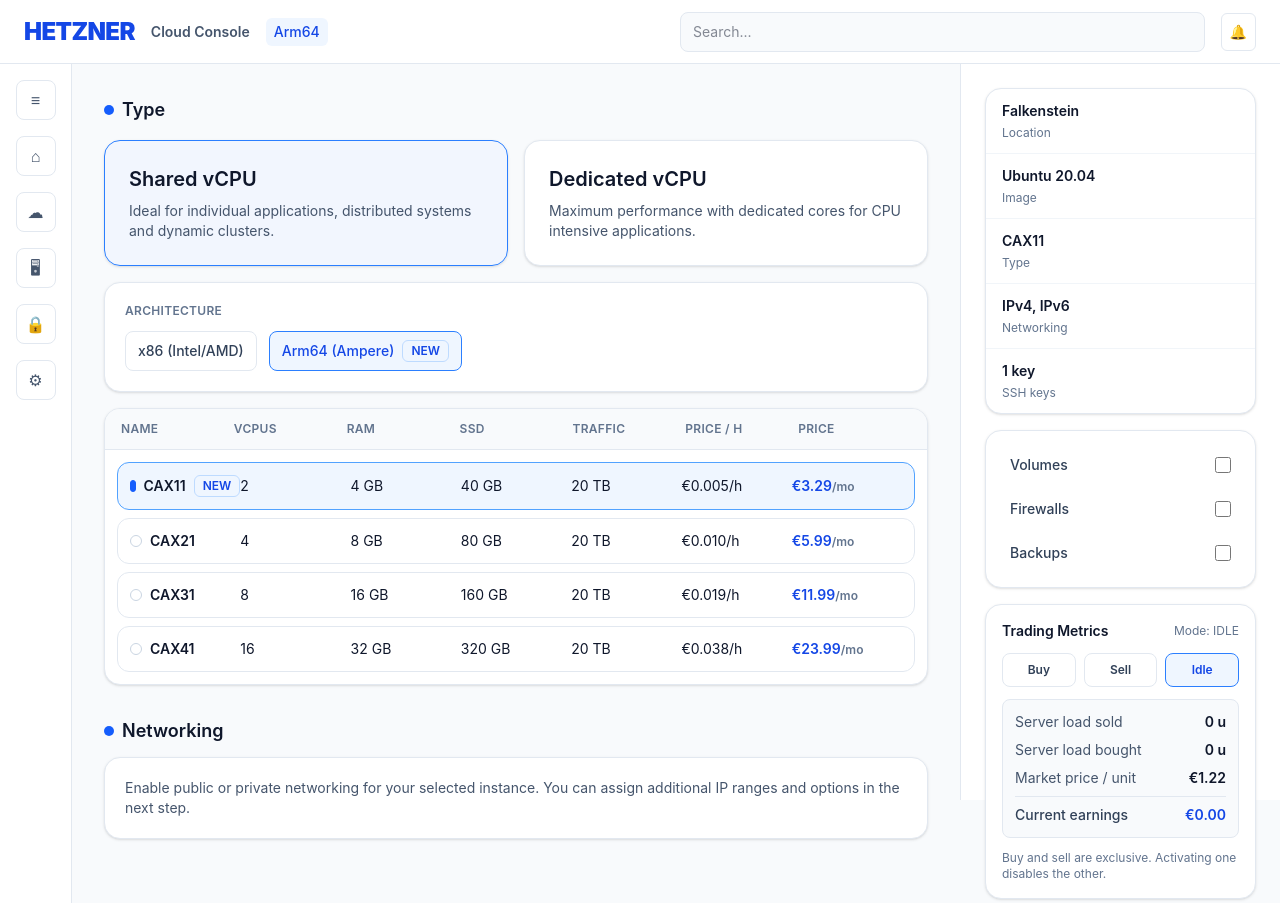
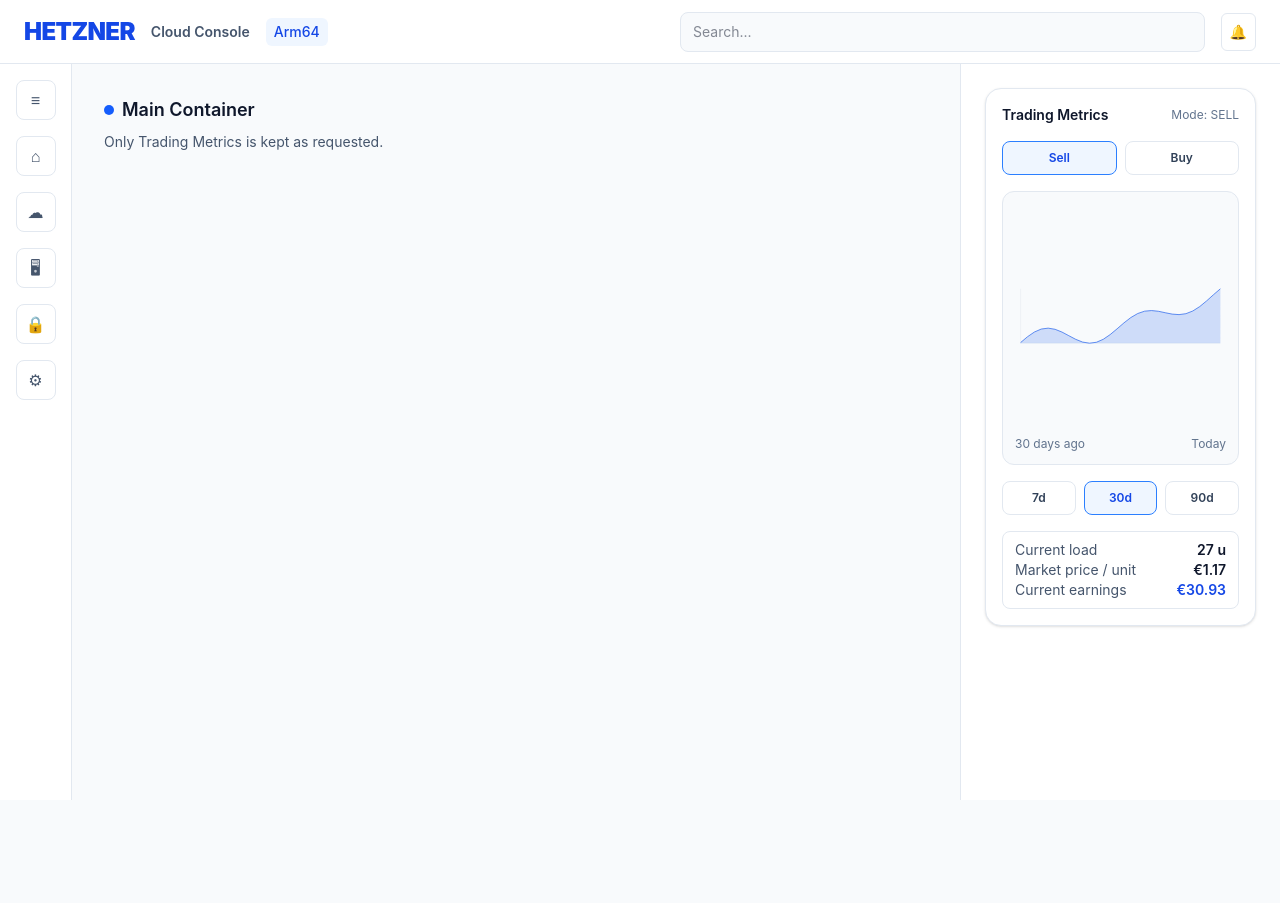
Before and after one commit to AliRasikh/compute-share-on-premise, a Next.js app: page / in a window 1280 px wide. After the commit the page ends 800 px from the top, so only its background shows below. Built offline with nearby package versions, Linux system fonts and the light colour scheme.

Commit message:
refactored sell/buy representation as a simple diagramm

```diff
--- a/src/app/page.tsx
+++ b/src/app/page.tsx
@@ -2,125 +2,20 @@
 
 import { useEffect, useMemo, useState } from "react";
 
-type ServerPlan = {
-  id: string;
-  name: string;
-  vcpus: number;
-  ram: string;
-  ssd: string;
-  traffic: string;
-  priceHour: number;
-  priceMonth: number;
-};
-
-const serverPlans: ServerPlan[] = [
-  {
-    id: "cax11",
-    name: "CAX11",
-    vcpus: 2,
-    ram: "4 GB",
-    ssd: "40 GB",
-    traffic: "20 TB",
-    priceHour: 0.005,
-    priceMonth: 3.29,
-  },
-  {
-    id: "cax21",
-    name: "CAX21",
-    vcpus: 4,
-    ram: "8 GB",
-    ssd: "80 GB",
-    traffic: "20 TB",
-    priceHour: 0.01,
-    priceMonth: 5.99,
-  },
-  {
-    id: "cax31",
-    name: "CAX31",
-    vcpus: 8,
-    ram: "16 GB",
-    ssd: "160 GB",
-    traffic: "20 TB",
-    priceHour: 0.019,
-    priceMonth: 11.99,
-  },
-  {
-    id: "cax41",
-    name: "CAX41",
-    vcpus: 16,
-    ram: "32 GB",
-    ssd: "320 GB",
-    traffic: "20 TB",
-    priceHour: 0.038,
-    priceMonth: 23.99,
-  },
-];
-
-const optionalServices = [
-  { id: "volumes", label: "Volumes", monthly: 0.0 },
-  { id: "firewalls", label: "Firewalls", monthly: 0.0 },
-  { id: "backups", label: "Backups", monthly: 0.99 },
-] as const;
+const PERIOD_OPTIONS = [7, 30, 90] as const;
 
 export default function Home() {
-  const [instanceType, setInstanceType] = useState<"shared" | "dedicated">(
-    "shared",
+  const [tradingMode, setTradingMode] = useState<"buy" | "sell">("sell");
+  const [periodDays, setPeriodDays] = useState<(typeof PERIOD_OPTIONS)[number]>(
+    30,
   );
-  const [architecture, setArchitecture] = useState<"x86" | "arm64">("arm64");
-  const [selectedPlanId, setSelectedPlanId] = useState("cax11");
-  const [selectedServices, setSelectedServices] = useState<
-    Record<(typeof optionalServices)[number]["id"], boolean>
-  >({
-    volumes: false,
-    firewalls: false,
-    backups: false,
-  });
-  const [tradingMode, setTradingMode] = useState<"idle" | "buy" | "sell">(
-    "idle",
-  );
-  const [buyLoad, setBuyLoad] = useState(0);
-  const [sellLoad, setSellLoad] = useState(0);
+  const [currentLoad, setCurrentLoad] = useState(24);
   const [marketPricePerUnit, setMarketPricePerUnit] = useState(1.18);
 
-  const selectedPlan =
-    serverPlans.find((plan) => plan.id === selectedPlanId) ?? serverPlans[0];
-
-  const ipv4Monthly = 0.5;
-  const optionalMonthly = useMemo(
-    () =>
-      optionalServices.reduce(
-        (total, service) =>
-          selectedServices[service.id] ? total + service.monthly : total,
-        0,
-      ),
-    [selectedServices],
+  const currentEarnings = useMemo(
+    () => (tradingMode === "sell" ? currentLoad * marketPricePerUnit : 0),
+    [tradingMode, currentLoad, marketPricePerUnit],
   );
-  const totalMonthly = selectedPlan.priceMonth + ipv4Monthly + optionalMonthly;
-  const currentEarnings = useMemo(
-    () => (tradingMode === "sell" ? sellLoad * marketPricePerUnit : 0),
-    [tradingMode, sellLoad, marketPricePerUnit],
-  );
-
-  const toggleService = (serviceId: (typeof optionalServices)[number]["id"]) => {
-    setSelectedServices((current) => ({
-      ...current,
-      [serviceId]: !current[serviceId],
-    }));
-  };
-
-  const setMode = (mode: "idle" | "buy" | "sell") => {
-    setTradingMode(mode);
-    if (mode === "buy") {
-      setSellLoad(0);
-    }
-    if (mode === "sell") {
-      setBuyLoad(0);
-    }
-    if (mode === "idle") {
-      setBuyLoad(0);
-      setSellLoad(0);
-    }
-  };
 
   useEffect(() => {
     const timer = setInterval(() => {
@@ -129,17 +24,62 @@
         return Math.min(2.2, Math.max(0.4, current + delta));
       });
 
-      if (tradingMode === "buy") {
-        setBuyLoad((current) => Math.min(100, Math.max(5, current + 2)));
-      }
-
-      if (tradingMode === "sell") {
-        setSellLoad((current) => Math.min(100, Math.max(5, current + 2)));
-      }
+      setCurrentLoad((current) => {
+        const direction = tradingMode === "sell" ? 1 : 0.7;
+        const delta = (Math.random() - 0.2) * 3 * direction;
+        return Math.min(100, Math.max(5, current + delta));
+      });
     }, 1800);
 
     return () => clearInterval(timer);
   }, [tradingMode]);
+
+  const chartValues = useMemo(() => {
+    const pointsCount = periodDays <= 30 ? periodDays : 30;
+    const modeFactor = tradingMode === "sell" ? 1.25 : 0.95;
+    const base = Math.max(6, currentLoad * modeFactor);
+
+    return Array.from({ length: pointsCount }, (_, index) => {
+      const progress = index / Math.max(1, pointsCount - 1);
+      const trend = base * (0.55 + progress * 0.55);
+      const waveA = Math.sin(index * 0.45) * 3.6;
+      const waveB = Math.cos(index * 0.22) * 1.9;
+      const value = trend + waveA + waveB;
+      return Math.min(100, Math.max(3, value));
+    });
+  }, [periodDays, tradingMode, currentLoad]);
+
+  const chartGeometry = useMemo(() => {
+    const width = 900;
+    const height = 280;
+    const padding = 24;
+    const plotWidth = width - padding * 2;
+    const plotHeight = height - padding * 2;
+    const min = Math.min(...chartValues);
+    const max = Math.max(...chartValues);
+    const range = Math.max(1, max - min);
+
+    const points = chartValues.map((value, index) => {
+      const x =
+        padding + (index * plotWidth) / Math.max(1, chartValues.length - 1);
+      const y = padding + ((max - value) * plotHeight) / range;
+      return { x, y };
+    });
+
+    const linePath = points
+      .map((point, index) =>
+        `${index === 0 ? "M" : "L"} ${point.x.toFixed(2)} ${point.y.toFixed(2)}`,
+      )
+      .join(" ");
+
+    const areaPath = `${linePath} L ${(
+      padding + plotWidth
+    ).toFixed(2)} ${(padding + plotHeight).toFixed(2)} L ${padding.toFixed(
+      2,
+    )} ${(padding + plotHeight).toFixed(2)} Z`;
+
+    return { width, height, padding, plotWidth, plotHeight, min, max, areaPath, linePath };
+  }, [chartValues]);
 
   return (
     <div className="min-h-screen bg-slate-50 text-slate-900">
@@ -182,181 +122,21 @@
         </aside>
 
         <main className="space-y-8 p-4 sm:p-6 lg:p-8">
-          <section className="space-y-4">
+          <section className="space-y-2 pb-8">
             <h2 className="section-title">
               <span className="inline-block h-2.5 w-2.5 rounded-full bg-blue-600" />
-              Type
+              Main Container
             </h2>
-
-            <div className="grid gap-4 lg:grid-cols-2">
-              <button
-                onClick={() => setInstanceType("shared")}
-                className={`card p-6 text-left transition ${
-                  instanceType === "shared"
-                    ? "border-blue-500 bg-blue-50/70"
-                    : "hover:border-blue-200"
-                }`}
-              >
-                <p className="text-xl font-semibold">Shared vCPU</p>
-                <p className="mt-2 text-sm text-slate-600">
-                  Ideal for individual applications, distributed systems and
-                  dynamic clusters.
+            <p className="text-sm text-slate-600">
+              Only Trading Metrics is kept as requested.
             </p>
-              </button>
-              <button
-                onClick={() => setInstanceType("dedicated")}
-                className={`card p-6 text-left transition ${
-                  instanceType === "dedicated"
-                    ? "border-blue-500 bg-blue-50/70"
-                    : "hover:border-blue-200"
-                }`}
-              >
-                <p className="text-xl font-semibold">Dedicated vCPU</p>
-                <p className="mt-2 text-sm text-slate-600">
-                  Maximum performance with dedicated cores for CPU intensive
-                  applications.
-                </p>
-              </button>
-            </div>
-
-            <div className="card p-5">
-              <p className="text-xs font-semibold tracking-wide text-slate-500">
-                ARCHITECTURE
-              </p>
-              <div className="mt-3 flex flex-wrap gap-3">
-                <button
-                  onClick={() => setArchitecture("x86")}
-                  className={`rounded-lg border px-3 py-2 text-sm font-medium transition ${
-                    architecture === "x86"
-                      ? "border-blue-500 bg-blue-50 text-blue-700"
-                      : "border-slate-200 text-slate-700 hover:border-blue-300"
-                  }`}
-                >
-                  x86 (Intel/AMD)
-                </button>
-                <button
-                  onClick={() => setArchitecture("arm64")}
-                  className={`inline-flex items-center gap-2 rounded-lg border px-3 py-2 text-sm font-medium transition ${
-                    architecture === "arm64"
-                      ? "border-blue-500 bg-blue-50 text-blue-700"
-                      : "border-slate-200 text-slate-700 hover:border-blue-300"
-                  }`}
-                >
-                  Arm64 (Ampere) <span className="chip">NEW</span>
-                </button>
-              </div>
-            </div>
-
-            <div className="card overflow-hidden">
-              <div className="grid grid-cols-7 border-b border-slate-200 bg-slate-50 px-4 py-3 text-xs font-semibold tracking-wide text-slate-500">
-                <span>NAME</span>
-                <span>VCPUS</span>
-                <span>RAM</span>
-                <span>SSD</span>
-                <span>TRAFFIC</span>
-                <span>PRICE / H</span>
-                <span>PRICE</span>
-              </div>
-              <div className="space-y-2 p-3">
-                {serverPlans.map((plan) => {
-                  const isActive = selectedPlanId === plan.id;
-                  return (
-                    <button
-                      key={plan.id}
-                      onClick={() => setSelectedPlanId(plan.id)}
-                      className={`grid w-full grid-cols-7 items-center rounded-xl border px-3 py-3 text-left text-sm transition ${
-                        isActive
-                          ? "row-active"
-                          : "border-slate-200 bg-white hover:border-blue-300 hover:bg-blue-50/50"
-                      }`}
-                    >
-                      <span className="flex items-center gap-2 font-semibold">
-                        <span
-                          className={`h-3 w-3 rounded-full border ${
-                            isActive
-                              ? "border-blue-600 bg-blue-600"
-                              : "border-slate-300 bg-white"
-                          }`}
-                        />
-                        {plan.name}
-                        {plan.id === "cax11" && <span className="chip">NEW</span>}
-                      </span>
-                      <span>{plan.vcpus}</span>
-                      <span>{plan.ram}</span>
-                      <span>{plan.ssd}</span>
-                      <span>{plan.traffic}</span>
-                      <span>€{plan.priceHour.toFixed(3)}/h</span>
-                      <span className="font-semibold text-blue-700">
-                        €{plan.priceMonth.toFixed(2)}
-                        <span className="text-xs text-slate-500">/mo</span>
-                      </span>
-                    </button>
-                  );
-                })}
-              </div>
-            </div>
-          </section>
-
-          <section className="space-y-3 pb-8">
-            <h2 className="section-title">
-              <span className="inline-block h-2.5 w-2.5 rounded-full bg-blue-600" />
-              Networking
-            </h2>
-            <div className="card p-5 text-sm text-slate-600">
-              Enable public or private networking for your selected instance.
-              You can assign additional IP ranges and options in the next step.
-            </div>
           </section>
         </main>
 
         <aside className="border-l border-slate-200 bg-white p-4 sm:p-6 xl:sticky xl:top-0 xl:h-[calc(100vh-4rem)]">
           <div className="space-y-4">
-            <div className="card divide-y divide-slate-100 overflow-hidden">
-              <div className="space-y-1 px-4 py-3">
-                <p className="text-sm font-semibold text-slate-900">Falkenstein</p>
-                <p className="text-xs text-slate-500">Location</p>
-              </div>
-              <div className="space-y-1 px-4 py-3">
-                <p className="text-sm font-semibold text-slate-900">Ubuntu 20.04</p>
-                <p className="text-xs text-slate-500">Image</p>
-              </div>
-              <div className="space-y-1 px-4 py-3">
-                <p className="text-sm font-semibold text-slate-900">
-                  {selectedPlan.name}
-                </p>
-                <p className="text-xs text-slate-500">Type</p>
-              </div>
-              <div className="space-y-1 px-4 py-3">
-                <p className="text-sm font-semibold text-slate-900">IPv4, IPv6</p>
-                <p className="text-xs text-slate-500">Networking</p>
-              </div>
-              <div className="space-y-1 px-4 py-3">
-                <p className="text-sm font-semibold text-slate-900">1 key</p>
-                <p className="text-xs text-slate-500">SSH keys</p>
-              </div>
-            </div>
-
             <div className="card p-4">
-              <div className="space-y-2">
-                {optionalServices.map((service) => (
-                  <label
-                    key={service.id}
-                    className="flex cursor-pointer items-center justify-between rounded-lg px-2 py-2 text-sm hover:bg-slate-50"
-                  >
-                    <span className="font-medium text-slate-700">{service.label}</span>
-                    <input
-                      type="checkbox"
-                      checked={selectedServices[service.id]}
-                      onChange={() => toggleService(service.id)}
-                      className="h-4 w-4 accent-blue-600"
-                    />
-                  </label>
-                ))}
-              </div>
-            </div>
-
-            <div className="card p-4">
-              <div className="space-y-3">
+              <div className="space-y-4">
                 <div className="flex items-center justify-between">
                   <p className="text-sm font-semibold text-slate-900">
                     Trading Metrics
@@ -366,69 +146,102 @@
                   </span>
                 </div>
 
-                <div className="grid grid-cols-3 gap-2">
+                <div className="grid grid-cols-2 gap-2">
                   <button
-                    onClick={() => setMode("buy")}
-                    disabled={tradingMode === "sell"}
+                    onClick={() => setTradingMode("sell")}
+                    className={`rounded-lg border px-2 py-2 text-xs font-semibold transition ${
+                      tradingMode === "sell"
+                        ? "border-blue-500 bg-blue-50 text-blue-700"
+                        : "border-slate-200 text-slate-700 hover:border-blue-300"
+                    }`}
+                  >
+                    Sell
+                  </button>
+                  <button
+                    onClick={() => setTradingMode("buy")}
                     className={`rounded-lg border px-2 py-2 text-xs font-semibold transition ${
                       tradingMode === "buy"
                         ? "border-blue-500 bg-blue-50 text-blue-700"
                         : "border-slate-200 text-slate-700 hover:border-blue-300"
-                    } disabled:cursor-not-allowed disabled:opacity-50`}
+                    }`}
                   >
                     Buy
                   </button>
+                </div>
+
+                <div className="rounded-xl border border-slate-200 bg-slate-50 p-3">
+                  <svg
+                    viewBox={`0 0 ${chartGeometry.width} ${chartGeometry.height}`}
+                    className="h-56 w-full"
+                    role="img"
+                    aria-label="Trading load chart"
+                  >
+                    <line
+                      x1={chartGeometry.padding}
+                      y1={chartGeometry.padding}
+                      x2={chartGeometry.padding}
+                      y2={chartGeometry.padding + chartGeometry.plotHeight}
+                      stroke="#cbd5e1"
+                      strokeWidth="1"
+                    />
+                    <line
+                      x1={chartGeometry.padding}
+                      y1={chartGeometry.padding + chartGeometry.plotHeight}
+                      x2={chartGeometry.padding + chartGeometry.plotWidth}
+                      y2={chartGeometry.padding + chartGeometry.plotHeight}
+                      stroke="#cbd5e1"
+                      strokeWidth="1"
+                    />
+                    <path
+                      d={chartGeometry.areaPath}
+                      fill="rgba(37, 99, 235, 0.20)"
+                    />
+                    <path
+                      d={chartGeometry.linePath}
+                      stroke="#2563eb"
+                      strokeWidth="3"
+                      fill="none"
+                    />
+                  </svg>
+
+                  <div className="mt-2 flex items-center justify-between text-xs text-slate-500">
+                    <span>{periodDays} days ago</span>
+                    <span>Today</span>
+                  </div>
+                </div>
+
+                <div className="grid grid-cols-3 gap-2">
+                  {PERIOD_OPTIONS.map((option) => (
                     <button
-                    onClick={() => setMode("sell")}
-                    disabled={tradingMode === "buy"}
+                      key={option}
+                      onClick={() => setPeriodDays(option)}
                       className={`rounded-lg border px-2 py-2 text-xs font-semibold transition ${
-                      tradingMode === "sell"
-                        ? "border-blue-500 bg-blue-50 text-blue-700"
-                        : "border-slate-200 text-slate-700 hover:border-blue-300"
-                    } disabled:cursor-not-allowed disabled:opacity-50`}
-                  >
-                    Sell
-                  </button>
-                  <button
-                    onClick={() => setMode("idle")}
-                    className={`rounded-lg border px-2 py-2 text-xs font-semibold transition ${
-                      tradingMode === "idle"
+                        periodDays === option
                           ? "border-blue-500 bg-blue-50 text-blue-700"
                           : "border-slate-200 text-slate-700 hover:border-blue-300"
                       }`}
                     >
-                    Idle
+                      {option}d
                     </button>
+                  ))}
                 </div>
 
-                <div className="space-y-2 rounded-lg border border-slate-200 bg-slate-50 p-3 text-sm">
+                <div className="rounded-lg border border-slate-200 bg-white px-3 py-2 text-sm">
                   <div className="flex justify-between">
-                    <span className="text-slate-600">Server load sold</span>
-                    <span className="font-semibold">{sellLoad.toFixed(0)} u</span>
-                  </div>
-                  <div className="flex justify-between">
-                    <span className="text-slate-600">Server load bought</span>
-                    <span className="font-semibold">{buyLoad.toFixed(0)} u</span>
+                    <span className="text-slate-600">Current load</span>
+                    <span className="font-semibold">{currentLoad.toFixed(0)} u</span>
                   </div>
                   <div className="flex justify-between">
                     <span className="text-slate-600">Market price / unit</span>
-                    <span className="font-semibold">
-                      €{marketPricePerUnit.toFixed(2)}
-                    </span>
+                    <span className="font-semibold">€{marketPricePerUnit.toFixed(2)}</span>
                   </div>
-                  <div className="flex justify-between border-t border-slate-200 pt-2">
-                    <span className="font-medium text-slate-700">
-                      Current earnings
-                    </span>
+                  <div className="flex justify-between">
+                    <span className="text-slate-600">Current earnings</span>
                     <span className="font-semibold text-blue-700">
                       €{currentEarnings.toFixed(2)}
                     </span>
                   </div>
                 </div>
-
-                <p className="text-xs text-slate-500">
-                  Buy and sell are exclusive. Activating one disables the other.
-                </p>
               </div>
             </div>
 
```
Lines whose indentation alone changed are shown as unchanged.
